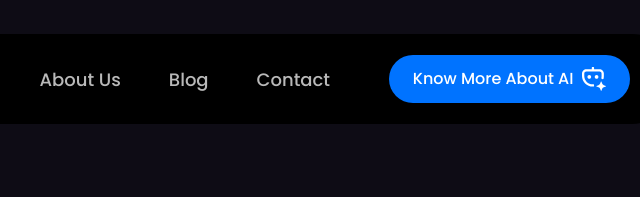
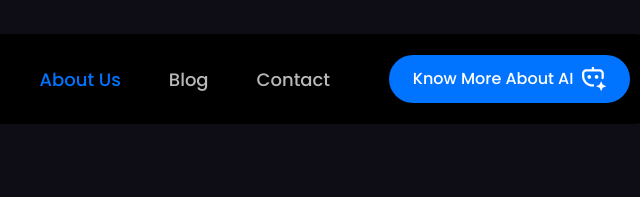
Before and after one commit to Mohit-Ravindran/smrkonova-ai, a plain HTML site: page about.html in a window 1280 px wide. Shown: the top 197 px of the page, 568-1208 px from the left. Drawn offline with nearby package versions, Linux system fonts and the light colour scheme.

Commit message:
header active class added

```diff
--- a/assets/js/main.js
+++ b/assets/js/main.js
@@ -1,7 +1,42 @@
-// Load header
+function setActiveLink() {
+    // Get current page path
+    const path = window.location.pathname;
+    const currentPage = path.split('/').pop() || 'index.html';
+
+    // Map page URLs to data-page values
+    const pageMap = {
+        'index.html': 'home',
+        '': 'home',
+        'service.html': 'service',
+        'about.html': 'about',
+        'blog.html': 'blog',
+        'contact-us.html': 'contact',
+        'ai.html': 'ai'
+    };
+
+    // Get the current page identifier
+    const pageId = pageMap[currentPage] || '';
+
+    if (pageId) {
+        // Remove active class from all links first
+        document.querySelectorAll('[data-page]').forEach(link => {
+            link.classList.remove('active');
+        });
+
+        // Add active class to matching links
+        const activeLinks = document.querySelectorAll(`[data-page="${pageId}"]`);
+        activeLinks.forEach(link => link.classList.add('active'));
+    }
+}
+
+// Load header and then set active link
 fetch('./shared/header.html')
     .then(res => res.text())
-    .then(data => document.getElementById('header').innerHTML = data);
+    .then(data => {
+        document.getElementById('header').innerHTML = data;
+        setActiveLink(); // Call this after header is loaded
+    })
+    .catch(error => console.error('Error loading header:', error));
 
 
 // Load review
--- a/shared/header.html
+++ b/shared/header.html
@@ -5,12 +5,11 @@
                 <img src="./assets/img/logo.svg" alt="">
             </a>
             <div class="header__middle">
-                <a href="/">Home</a>
-                <a href="../service.html">Services</a>
-                <!-- <a href="../project.html">Project</a> -->
-                <a href="../about.html">About Us</a>
-                <a href="">Blog</a>
-                <a href="../contact-us.html">Contact</a>
+                <a href="/" data-page="home">Home</a>
+                <a href="service.html" data-page="service">Services</a>
+                <a href="about.html" data-page="about">About Us</a>
+                <a href="blog.html" data-page="blog">Blog</a>
+                <a href="contact-us.html" data-page="contact">Contact</a>
             </div>
             <div class="header__end">
                 <a href="../ai.html">
```
